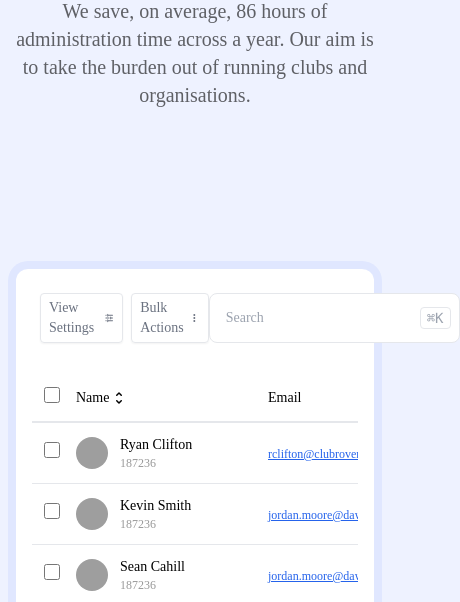
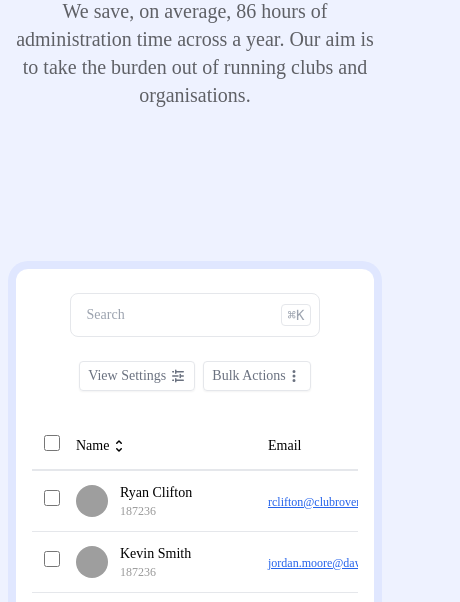
Before and after one commit to tenexsports/marketing-site, a plain HTML site: page index.html in a window 390 px wide. Shown: the part 492-1094 px from the top of the page, 460 px wide, since content can reach past the window. Drawn offline with nearby package versions, Linux system fonts and the light colour scheme; grey boxes are pictures that could not be loaded; a script that the page names is missing; a web font is replaced by a local one.

Commit message:
Fixed mobile scrollbar

```diff
--- a/index.html
+++ b/index.html
@@ -176,11 +176,11 @@
 
 	<div class="px-4">
 		<div class="mx-auto max-w-da px-4 bg-white dark:bg-slate-950/20 rounded-xl pt-2 pb-6 mb-32 ring ring-8 ring-indigo-100 dark:ring-slate-800/40 shadow dark:shadow-2xl effect">
-			<div class="flex justify-between py-4 relative mb-4 px-2">
+			<div class="flex flex-col items-center md:flex-row justify-between py-4 relative mb-4 px-2">
 				<div class="absolute rounded border text-sm shadow-lg font-medium bg-white z-10 p-4 top-16 dark:bg-slate-900 dark:border-slate-800 dark:text-white hidden js-view-settings">
 					<div class="switches"></div>
 				</div>
-				<div class="flex items-center space-x-2">
+				<div class="flex items-center space-x-2 order-2 md:order-1">
 					<div class="inline-flex rounded border text-sm shadow-sm font-medium items-center space-x-1 px-2 py-1 text-gray-500 hover:text-black hover:shadow dark:bg-slate-800 dark:border-slate-700 dark:text-slate-400 dark:hover:text-white js-view-settings-toggle cursor-pointer hover:cursor-pointer">
 						<span>View Settings</span>
 						<svg xmlns="http://www.w3.org/2000/svg" viewBox="0 0 16 16" fill="currentColor" class="w-4 h-4">
@@ -194,7 +194,7 @@
 						</svg>
 					</div>
 				</div>
-				<div class="flex items-center rounded-lg bg-white dark:bg-slate-900 border dark:border-slate-700 px-2 js-search">
+				<div class="flex order-1 md:order-2 items-center rounded-lg bg-white dark:bg-slate-900 border dark:border-slate-700 px-2 js-search mb-6 md:mb-0">
 					<input class="bg-transparent flex-grow py-3 px-4 pl-2 text-sm text-gray-700 leading-tight focus:outline-none" id="search" type="text" placeholder="Search">
 					<kbd class="border dark:border-slate-700 text-gray-400 font-medium px-1.5 rounded text-sm">⌘K</kbd>
 				</div>
```
